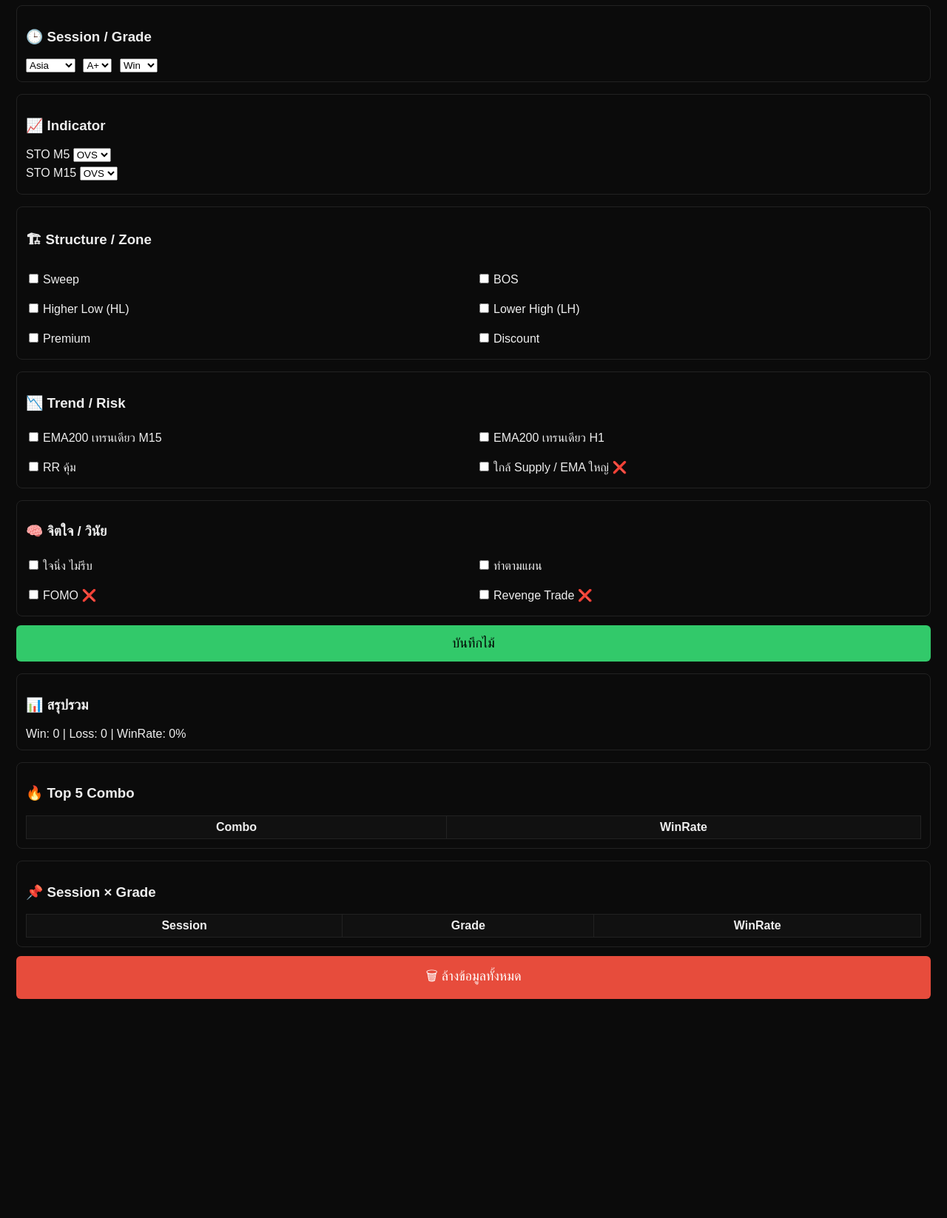
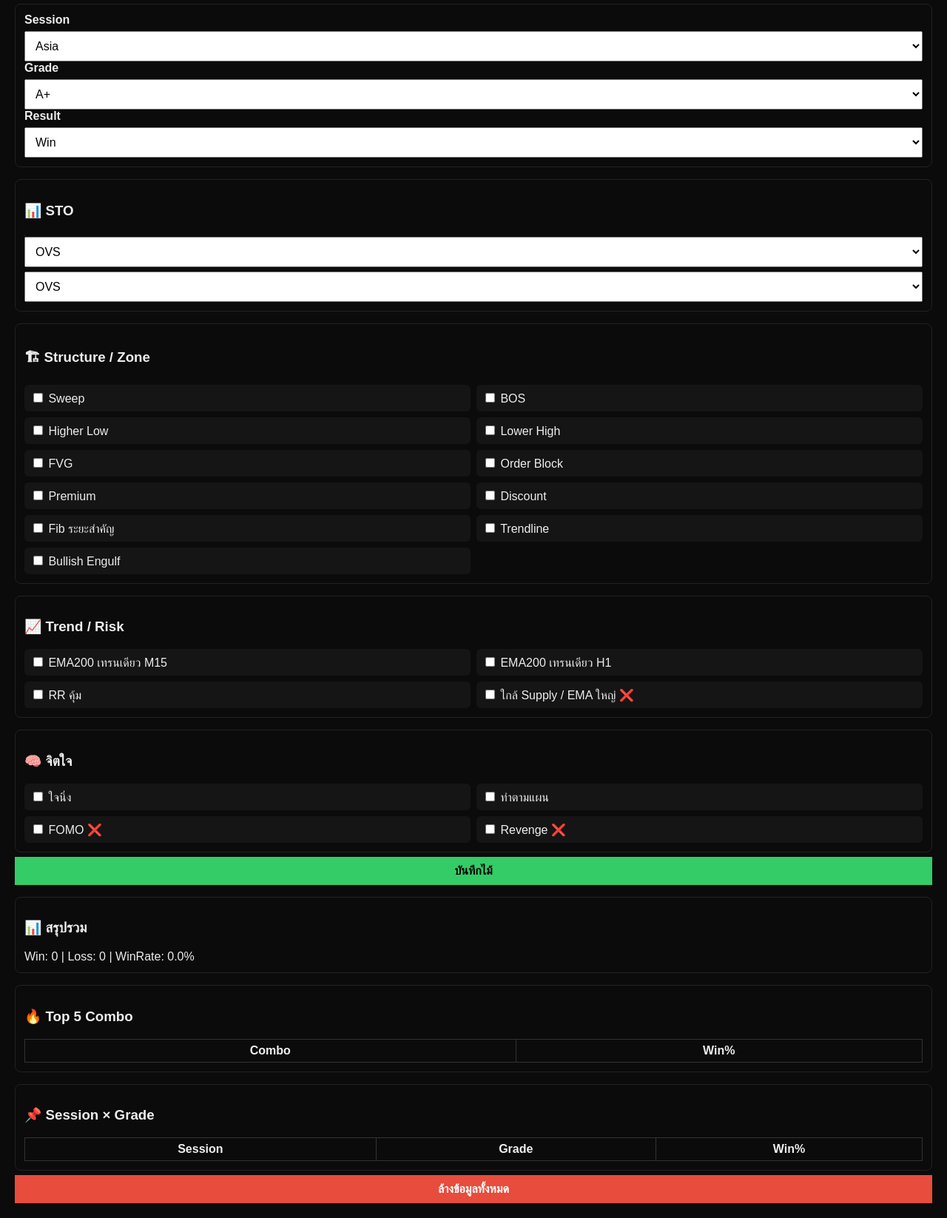
Before and after one commit to rattapolarm-blip/backtest, a plain HTML site: page index.html in a window 1280 px wide. Shown: the part 96-1742 px from the top of the page at 74% size. Before the commit the page ends 1468 px from the top, so only its background shows below. Drawn offline with Linux system fonts and the light colour scheme.

Commit message:
Update index.html

```diff
--- a/index.html
+++ b/index.html
@@ -3,85 +3,86 @@
 <head>
 <meta charset="UTF-8">
 <meta name="viewport" content="width=device-width, initial-scale=1.0">
-<title>Backtest Final Pro+ (Mindset)</title>
+<title>Backtest Playbook Pro</title>
 <style>
-body{background:#0b0b0b;color:#eee;font-family:Arial;padding:14px}
-h1{color:#3cff9a}
+body{background:#0b0b0b;color:#eee;font-family:Arial;padding:12px}
+h1{color:#4cff4c}
 section{border:1px solid #222;padding:12px;margin-top:16px;border-radius:8px}
-label{display:block;margin:6px 0}
-select,input[type=checkbox]{margin-right:6px}
-button{width:100%;padding:14px;font-size:18px;border:none;border-radius:6px;margin-top:12px}
-.save{background:#32c96a;color:#000}
-.clear{background:#e74c3c;color:#fff}
+select,button{width:100%;padding:10px;margin-top:6px;font-size:16px}
 .grid{display:grid;grid-template-columns:1fr 1fr;gap:8px}
-.small{font-size:14px;color:#aaa}
-table{width:100%;border-collapse:collapse;margin-top:10px}
-th,td{border:1px solid #222;padding:6px;text-align:center}
-th{background:#111}
+label{background:#151515;padding:8px;border-radius:6px}
+button{background:#33cc66;color:#000;font-weight:bold;border:none}
+.red{background:#e74c3c;color:#fff}
+table{width:100%;margin-top:10px;border-collapse:collapse}
+td,th{border:1px solid #333;padding:6px;text-align:center}
+.small{font-size:13px;color:#aaa}
 </style>
 </head>
 
 <body>
-<h1>📊 Backtest Final Pro+ (Mindset)</h1>
+<h1>📘 Backtest Playbook (Pro)</h1>
 
 <section>
-<h3>🕒 Session / Grade</h3>
+<b>Session</b>
 <select id="session">
 <option>Asia</option><option>London</option><option>NY</option>
 </select>
 
+<b>Grade</b>
 <select id="grade">
 <option>A+</option><option>A</option><option>B+</option><option>B</option><option>C</option>
 </select>
 
+<b>Result</b>
 <select id="result">
 <option>Win</option><option>Loss</option>
 </select>
 </section>
 
 <section>
-<h3>📈 Indicator</h3>
-<label>STO M5
-<select id="stoM5"><option>OVS</option><option>OVB</option><option>-</option></select>
-</label>
-<label>STO M15
-<select id="stoM15"><option>OVS</option><option>OVB</option><option>-</option></select>
-</label>
+<h3>📊 STO</h3>
+<select id="stoM5"><option>OVS</option><option>OVB</option><option>Mid</option></select>
+<select id="stoM15"><option>OVS</option><option>OVB</option><option>Mid</option></select>
 </section>
 
 <section>
 <h3>🏗 Structure / Zone</h3>
 <div class="grid">
-<label><input type="checkbox" value="Sweep">Sweep</label>
-<label><input type="checkbox" value="BOS">BOS</label>
-<label><input type="checkbox" value="HL">Higher Low (HL)</label>
-<label><input type="checkbox" value="LH">Lower High (LH)</label>
-<label><input type="checkbox" value="Premium">Premium</label>
-<label><input type="checkbox" value="Discount">Discount</label>
+<label><input type="checkbox" value="Sweep"> Sweep</label>
+<label><input type="checkbox" value="BOS"> BOS</label>
+<label><input type="checkbox" value="HL"> Higher Low</label>
+<label><input type="checkbox" value="LH"> Lower High</label>
+<label><input type="checkbox" value="FVG"> FVG</label>
+<label><input type="checkbox" value="OrderBlock"> Order Block</label>
+<label><input type="checkbox" value="Premium"> Premium</label>
+<label><input type="checkbox" value="Discount"> Discount</label>
+<label><input type="checkbox" value="Fib"> Fib ระยะสำคัญ</label>
+<label><input type="checkbox" value="Trendline"> Trendline</label>
+<label><input type="checkbox" value="BullEngulf"> Bullish Engulf</label>
 </div>
 </section>
 
 <section>
-<h3>📉 Trend / Risk</h3>
+<h3>📈 Trend / Risk</h3>
 <div class="grid">
-<label><input type="checkbox" value="EMA_M15">EMA200 เทรนเดียว M15</label>
-<label><input type="checkbox" value="EMA_H1">EMA200 เทรนเดียว H1</label>
-<label><input type="checkbox" value="RR_OK">RR คุ้ม</label>
-<label><input type="checkbox" value="Near_Supply">ใกล้ Supply / EMA ใหญ่ ❌</label>
+<label><input type="checkbox" value="EMA_M15"> EMA200 เทรนเดียว M15</label>
+<label><input type="checkbox" value="EMA_H1"> EMA200 เทรนเดียว H1</label>
+<label><input type="checkbox" value="RR_OK"> RR คุ้ม</label>
+<label><input type="checkbox" value="Near_Supply"> ใกล้ Supply / EMA ใหญ่ ❌</label>
 </div>
 </section>
 
 <section>
-<h3>🧠 จิตใจ / วินัย</h3>
+<h3>🧠 จิตใจ</h3>
 <div class="grid">
-<label><input type="checkbox" value="Calm">ใจนิ่ง ไม่รีบ</label>
-<label><input type="checkbox" value="Follow_Plan">ทำตามแผน</label>
-<label><input type="checkbox" value="FOMO">FOMO ❌</label>
-<label><input type="checkbox" value="Revenge">Revenge Trade ❌</label>
+<label><input type="checkbox" value="Calm"> ใจนิ่ง</label>
+<label><input type="checkbox" value="FollowPlan"> ทำตามแผน</label>
+<label><input type="checkbox" value="FOMO"> FOMO ❌</label>
+<label><input type="checkbox" value="Revenge"> Revenge ❌</label>
 </div>
 </section>
 
-<button class="save" onclick="saveTrade()">บันทึกไม้</button>
+<button onclick="saveTrade()">บันทึกไม้</button>
 
 <section>
 <h3>📊 สรุปรวม</h3>
@@ -91,81 +92,78 @@ th{background:#111}
 <section>
 <h3>🔥 Top 5 Combo</h3>
 <table id="comboTable">
-<tr><th>Combo</th><th>WinRate</th></tr>
+<tr><th>Combo</th><th>Win%</th></tr>
 </table>
 </section>
 
 <section>
 <h3>📌 Session × Grade</h3>
 <table id="sgTable">
-<tr><th>Session</th><th>Grade</th><th>WinRate</th></tr>
+<tr><th>Session</th><th>Grade</th><th>Win%</th></tr>
 </table>
 </section>
 
-<button class="clear" onclick="clearAll()">🗑 ล้างข้อมูลทั้งหมด</button>
+<button class="red" onclick="clearAll()">ล้างข้อมูลทั้งหมด</button>
 
 <script>
-let trades = JSON.parse(localStorage.getItem("trades")||"[]");
+let data = JSON.parse(localStorage.getItem("pb")) || [];
 
 function saveTrade(){
-  const tags=[...document.querySelectorAll("input[type=checkbox]:checked")].map(x=>x.value);
-  trades.push({
+  let checks=[...document.querySelectorAll("input[type=checkbox]:checked")].map(c=>c.value);
+  data.push({
+    date:new Date().toISOString().slice(0,10),
     session:session.value,
     grade:grade.value,
     result:result.value,
-    stoM5:stoM5.value,
-    stoM15:stoM15.value,
-    tags,
-    date:new Date().toISOString()
+    combo:checks.sort().join("+")
   });
-  localStorage.setItem("trades",JSON.stringify(trades));
+  localStorage.setItem("pb",JSON.stringify(data));
   render();
 }
 
 function render(){
-  const win=trades.filter(t=>t.result==="Win").length;
-  const loss=trades.filter(t=>t.result==="Loss").length;
-  const wr=trades.length?((win/trades.length)*100).toFixed(1):0;
-  summary.innerHTML=`Win: ${win} | Loss: ${loss} | WinRate: ${wr}%`;
+  let win=data.filter(d=>d.result=="Win").length;
+  let loss=data.length-win;
+  document.getElementById("summary").innerHTML=
+    `Win: ${win} | Loss: ${loss} | WinRate: ${(win/(data.length||1)*100).toFixed(1)}%`;
 
   // Combo
-  const comboMap={};
-  trades.forEach(t=>{
-    const k=t.tags.sort().join("+");
-    if(!comboMap[k]) comboMap[k]={w:0,l:0};
-    t.result==="Win"?comboMap[k].w++:comboMap[k].l++;
+  let map={};
+  data.forEach(d=>{
+    if(!map[d.combo]) map[d.combo]={w:0,t:0};
+    map[d.combo].t++;
+    if(d.result=="Win") map[d.combo].w++;
   });
-  comboTable.innerHTML="<tr><th>Combo</th><th>WinRate</th></tr>";
-  Object.entries(comboMap)
-    .map(([k,v])=>({k,wr:(v.w/(v.w+v.l))*100||0}))
-    .sort((a,b)=>b.wr-a.wr).slice(0,5)
-    .forEach(r=>{
-      comboTable.innerHTML+=`<tr><td>${r.k}</td><td>${r.wr.toFixed(1)}%</td></tr>`;
-    });
+  let rows=Object.entries(map)
+    .filter(x=>x[1].t>=2)
+    .sort((a,b)=>b[1].w/b[1].t-a[1].w/a[1].t)
+    .slice(0,5);
+  comboTable.innerHTML="<tr><th>Combo</th><th>Win%</th></tr>";
+  rows.forEach(r=>{
+    comboTable.innerHTML+=`<tr><td>${r[0]}</td><td>${(r[1].w/r[1].t*100).toFixed(1)}%</td></tr>`;
+  });
 
   // Session × Grade
-  const sg={};
-  trades.forEach(t=>{
-    const k=t.session+"_"+t.grade;
-    if(!sg[k]) sg[k]={w:0,l:0};
-    t.result==="Win"?sg[k].w++:sg[k].l++;
+  let sg={};
+  data.forEach(d=>{
+    let k=d.session+"|"+d.grade;
+    if(!sg[k]) sg[k]={w:0,t:0};
+    sg[k].t++;
+    if(d.result=="Win") sg[k].w++;
   });
-  sgTable.innerHTML="<tr><th>Session</th><th>Grade</th><th>WinRate</th></tr>";
-  Object.entries(sg).forEach(([k,v])=>{
-    const [s,g]=k.split("_");
-    const wr=((v.w/(v.w+v.l))*100)||0;
-    sgTable.innerHTML+=`<tr><td>${s}</td><td>${g}</td><td>${wr.toFixed(1)}%</td></tr>`;
+  sgTable.innerHTML="<tr><th>Session</th><th>Grade</th><th>Win%</th></tr>";
+  Object.entries(sg).forEach(r=>{
+    sgTable.innerHTML+=`<tr><td>${r[0].split("|")[0]}</td><td>${r[0].split("|")[1]}</td><td>${(r[1].w/r[1].t*100).toFixed(1)}%</td></tr>`;
   });
 }
 
 function clearAll(){
-  if(confirm("ล้างข้อมูลทั้งหมด?")){
-    localStorage.removeItem("trades");
-    trades=[];
+  if(confirm("ล้างทั้งหมด?")){
+    localStorage.clear();
+    data=[];
     render();
   }
 }
-
 render();
 </script>
 </body>
```
